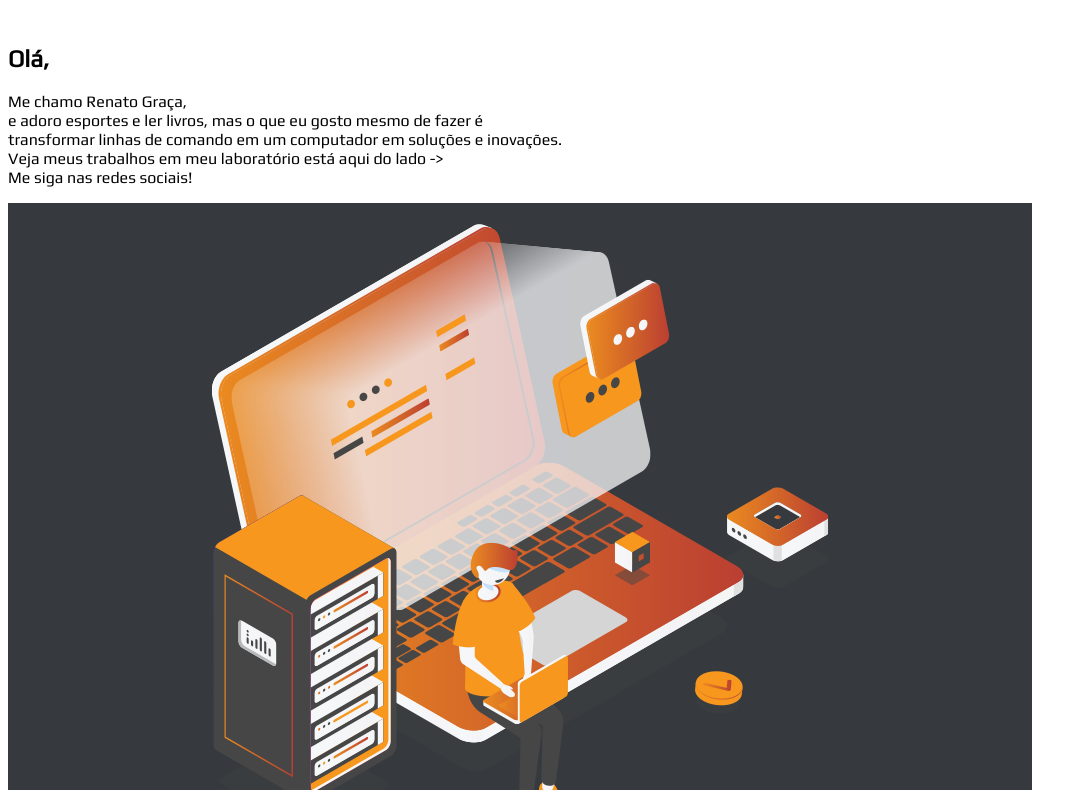
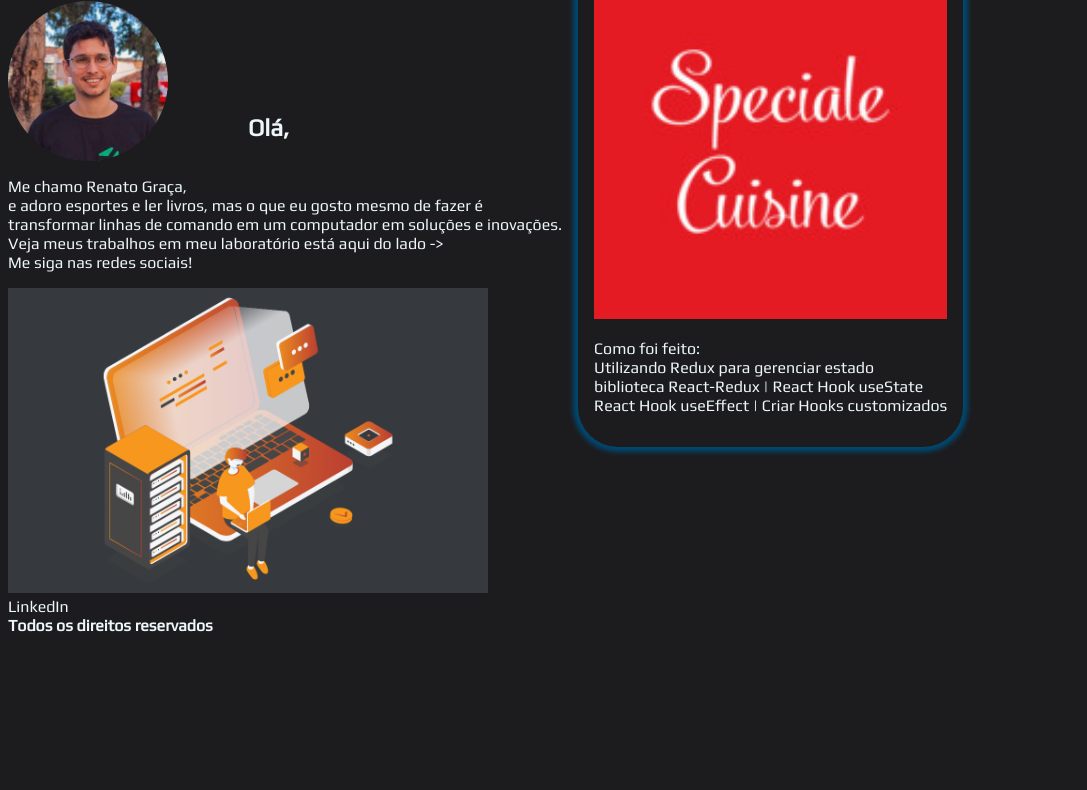
Before and after one commit to RenatoGSouza/renatogsouza.github.io, a plain HTML site: page index.html in a window 1280 px wide. Shown: the part 74-864 px from the top of the page, without its empty margins (0-1087 px from the left). After the commit the page ends 800 px from the top, so only its background shows below. Drawn offline with Linux system fonts and the light colour scheme.

Commit message:
divisao de secoes

```diff
--- a/index.html
+++ b/index.html
@@ -6,15 +6,18 @@
   <meta name="viewport" content="width=device-width, initial-scale=1.0">
   <link href="https://fonts.googleapis.com/css2?family=Play&display=swap" rel="stylesheet">
   <link rel="stylesheet" href="style.css">
+  <link rel="stylesheet" href="script.js">
+  <link rel="stylesheet" href="laboratorio.css">
   <title>Renato Graca</title>
 </head>
 <body>
+  <section id="estatica">
     <header>
       <h1>&ltRenato Graça/&gt</h1>
     </header>
-  <section id="minha-imagem">
-    <img src="">
-    <h2>Olá,</h2>
+    <section id="minha-img">
+      <img src="images/euzin.jpeg">
+      <h2 id="ola">Olá,</h2>
     </section>
     <section id="sobre">
       <p>
@@ -24,7 +27,7 @@
         <br> Veja meus trabalhos em meu laboratório está aqui do lado ->
         <br>Me siga nas redes sociais!
       </p>
-    <div>
+      <div class="vetor_img">
         <img src="images/Web_Developer.png">
       </div>
     </section>
@@ -34,5 +37,23 @@
     <footer id="roda-pe">
       <strong>Todos os direitos reservados</strong>
     </footer>
+  </section>
+  <section id="laboratorio">
+    <article class="projetos">
+      <a href="https://speciale-app-receitas.netlify.app/" >
+        <div class="card">
+          <img src="images/projetos/app_receita.jpg" alt="app de receitas">
+          <p>
+            Como foi feito:
+            <br>Utilizando Redux para gerenciar estado
+            <br>biblioteca React-Redux |
+            React Hook useState
+            <br>React Hook useEffect |
+            Criar Hooks customizados
+          </p>
+        </div>
+      </a>
+    </article>
+  </section>
 </body>
 </html>
--- /dev/null
+++ b/laboratorio.css
@@ -0,0 +1,23 @@
+#laboratorio {
+  overflow: auto;
+}
+
+.card {
+  border-radius: 2.5em;
+  box-shadow: 0 0 5px 5px #004971;
+  overflow: hidden;
+
+  margin: 1em;
+  padding: 1em;
+}
+
+.card img {
+  border-radius: 2em 2em 0 0;
+  width: 100%;
+}
+.card-body {
+  border-radius: 25px solid #ff5444;
+  margin: 0;
+  padding: 0;
+  width: 100%;
+}
--- /dev/null
+++ b/script.js
@@ -0,0 +1 @@
+const blueStyle = '004971';
--- a/style.css
+++ b/style.css
@@ -1,3 +1,32 @@
 body {
   font-family: Play;
+  background-color: #1c1c1e;
+  color: #edf6f9;
+  display: flex;
+  max-height: 98vh;
 }
+
+a {
+  text-decoration: none;
+  color: #edf6f9;
+}
+
+#minha-img {
+  position: relative;
+  display: flex;
+}
+
+#ola {
+  position: absolute;
+  bottom: 0;
+  left: 10em;
+}
+
+#minha-img img {
+  width: 10em;
+  border-radius: 25em;
+}
+
+.vetor_img img {
+  width: 30em;
+}
```
Also changed, not shown: images/euzin.jpeg (added), images/projetos/app_receita.jpg (added). Lines whose indentation alone changed are shown as unchanged.
